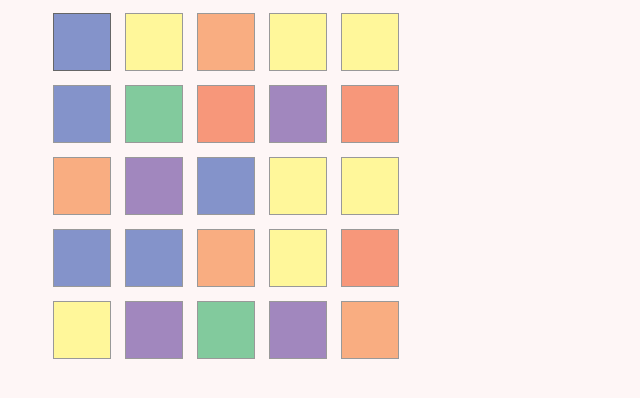
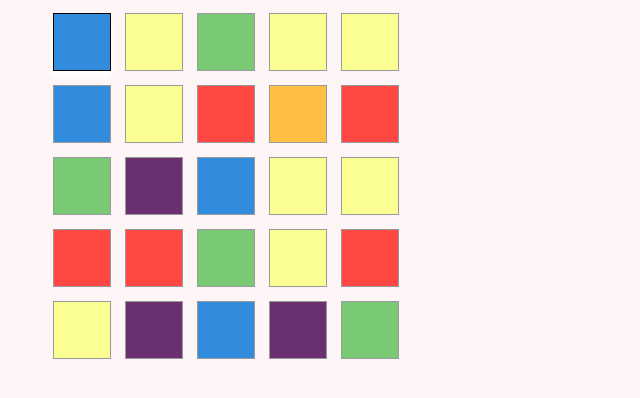
Before and after one commit to ne8il/husion, a plain HTML site: page index.html in a window 1280 px wide. Both pictures are taken after a click on the element 82 px from the left and 42 px from the top of the page. Shown: the whole page, without its empty margins (0-640 px from the left). Drawn offline with nearby package versions, Linux system fonts and the light colour scheme.

Commit message:
updated colors

```diff
--- a/index.html
+++ b/index.html
@@ -1,10 +1,15 @@
 <html>
 
 <head>
+  <meta http-equiv="Content-Type" content="text/html; charset=utf-8">
+
   <script src="//cdnjs.cloudflare.com/ajax/libs/jquery/2.1.0/jquery.min.js"></script>
 
   <script src="//cdnjs.cloudflare.com/ajax/libs/lodash.js/2.4.1/lodash.min.js"></script>
 <script src="main.js"></script>
+<script src="//cdnjs.cloudflare.com/ajax/libs/lodash.js/2.4.1/lodash.min.js"></script>
+<script src="node_modules/d3/d3.js"></script>
+<script src="node_modules/react/react.js"></script>
 <link rel="stylesheet" href="style.css"/>
 </head>
 <body>
--- a/main.js
+++ b/main.js
@@ -3,17 +3,64 @@ var hs = {};
 (function(){
 
   var colors = {
-    'red' : '#F7977A',
-    'blue' : '#8493CA',
-    'green' : '#82CA9D',
-    'yellow' : '#FFF79A',
-    'orange' : '#F9AD81',
-    'purple' : '#A187BE'
+    'red' : {
+      pastel_hue : '#F7977A',
+      hue : '#FF4843',
+      type : 'primary',
+      combinations : {
+        'blue' : 'purple',
+        'yellow' : 'orange'
+      }
+    },
+    'blue' : {
+      pastel_hue : '#8493CA',
+      hue : '#328BDC',
+      type : 'primary',
+      combinations : {
+        'yellow' : 'green',
+        'red' : 'purple'
+      }
+    },
+    'yellow' : {
+      pastel_hue : '#FFF79A',
+      hue : '#FBFF93',
+      type : 'primary',
+      combinations : {
+        'red' : 'orange',
+        'blue' : 'green'
+      }
+    },
+    'green' : {
+      pastel_hue : '#82CA9D',
+      hue : '#79C975',
+      type : 'secondary'
+    },
+    'orange' : {
+        pastel_hue :'#F9AD81',
+        hue : '#FFBF43',
+        type : 'secondary'
+    },
+    'purple' : {
+      pastel_hue : '#A187BE',
+      hue : '#6A3072',
+      type : 'secondary'
+    }
   };
+
+  var colorArray = [];
+
+  _.each(colors, function(value, key){
+    if(value.type == 'primary'){
+      colorArray.push.apply(colorArray, _.times(2, _.constant(value)));
+    }else{
+      colorArray.push(value);
+    }
+  });
+
+
 
   var firstSelected = false;
 
-  console.log(colors);
 
   var NUM_CELLS_PER_ROW = 5;
   var grid = [];
@@ -23,8 +70,7 @@ var hs = {};
   };
 
   var getRandomColor = function(){
-    var key = _.keys(colors)[getRandomNum(_.keys(colors).length)];
-    return colors[key];
+    return colorArray[getRandomNum(colorArray.length)];
   };
 
   hs.setupGrid = function(){
@@ -51,7 +97,7 @@ var hs = {};
       $(this)
       .children("div.block")
       .css('background-color', function(blockIndex){
-        return grid[index][blockIndex];
+        return grid[index][blockIndex]['hue'];
       });
     });
   }
@@ -70,19 +116,36 @@ var hs = {};
     }
   }
 
-  hs.bindEvents = function(){
-    $("div.block").on('click', function(e){
+  hs.handleClick = function(){
     if(!firstSelected){
         $("div.block").removeClass('first');
         $(this).addClass('first');
         firstSelected = true;
     }else{
-        var areContig = hs.areBlocksContiguous($("div.block.first"), $(this));
+      var $first = $("div.block.first"),
+          $second = $(this);
 
+      var areContig = hs.areBlocksContiguous($first, $second);
       console.log("are contig : " + areContig);
+      if(areContig){
+        hs.combine($first, $second);
+      }else{
+        //if not contig then reset first
+        firstSelected = false;
+        hs.handleClick.call(this);
       }
-    });
     }
+  };
+
+  hs.bindEvents = function(){
+    $("div.block").on('click', hs.handleClick);
+  };
+
+  hs.combine = function($from, $to){
+
+
+  };
+
 }());
 
 $().ready(function(){
--- a/style.css
+++ b/style.css
@@ -25,5 +25,6 @@ body {
 }
 
 .block.first {
-  border-color:#666;
+  border-color:#000;
+  box-shadow:0px 6px 6px white;
 }
```
Lines whose indentation alone changed are shown as unchanged.
